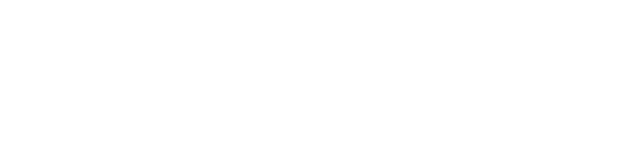
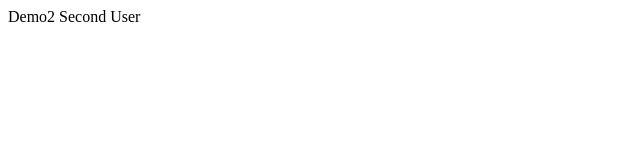
Before and after one commit to NewaBoy/part4.demo, a plain HTML site: page WebContent/index.html in a window 1280 px wide. Shown: the whole page, without its empty margins (0-640 px from the left). Drawn offline with Linux system fonts and the light colour scheme.

Commit message:
2nd content commit

```diff
--- a/WebContent/index.html
+++ b/WebContent/index.html
@@ -5,6 +5,6 @@
 <title>Insert title here</title>
 </head>
 <body>
-
+	Demo2     Second User
 </body>
 </html>
```
